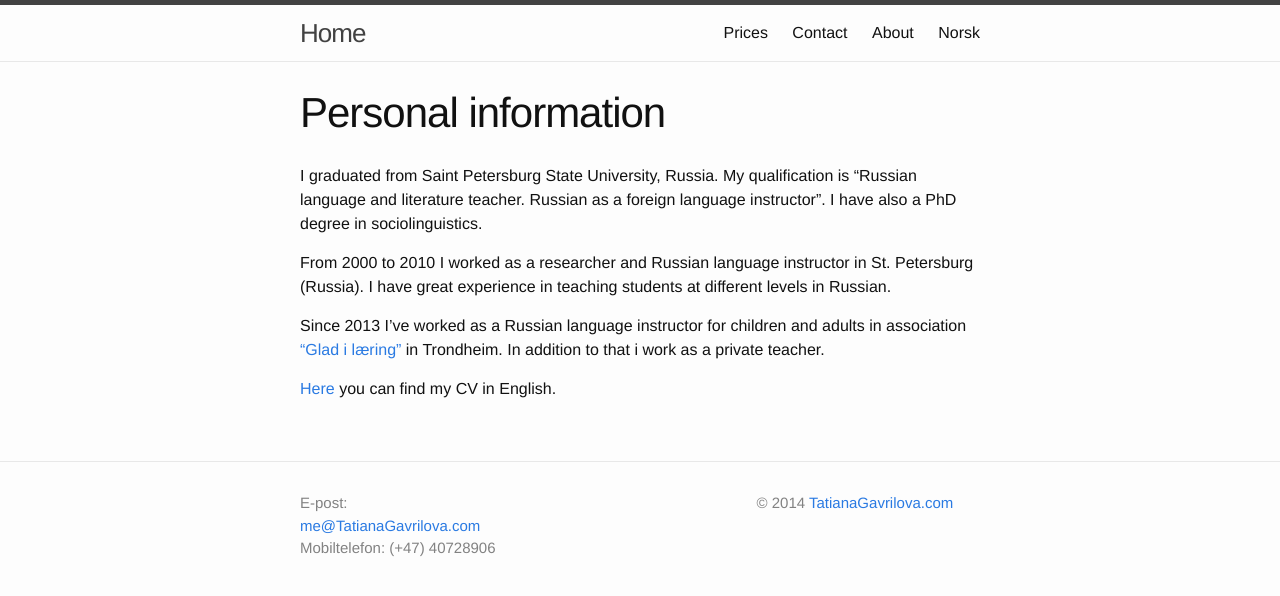
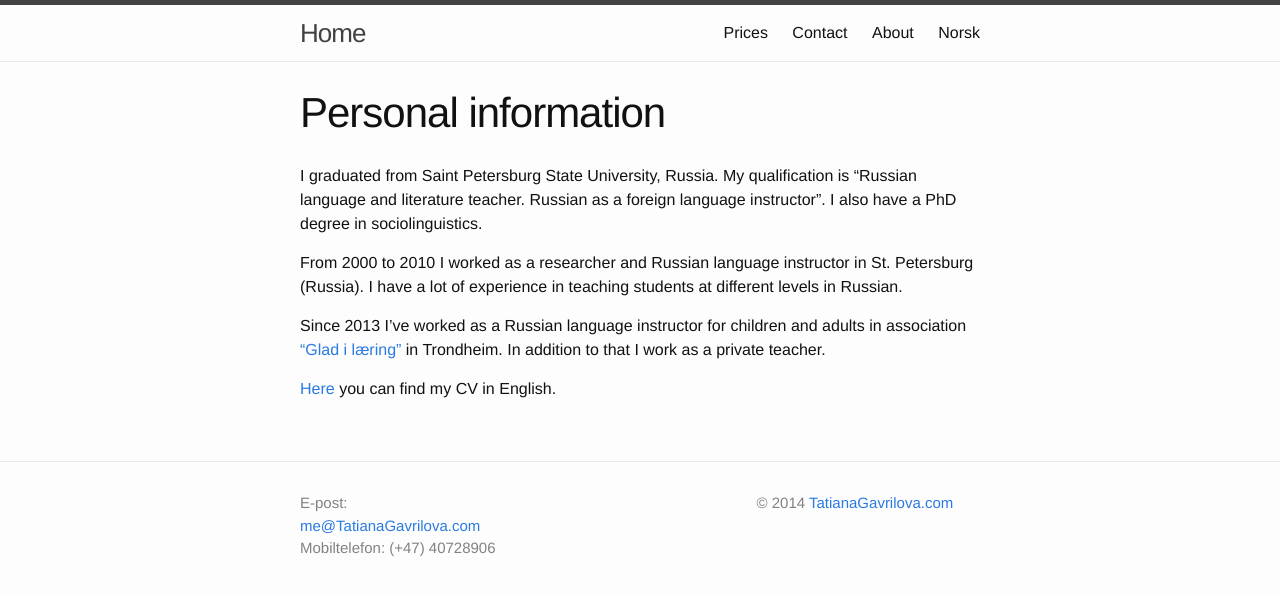
Before and after one commit to TatianaGavrilova/tatianagavrilova.github.io, a Jekyll site: the page built from en/02-about.md, in a window 1280 px wide. Shown: the top 596 px of the page. Built offline with Jekyll 4.4.1, drawn with Linux system fonts in a browser that asks for light colours.

Commit message:
Minor fixes to english version. Add alt to img.

```diff
--- a/en/02-about.md
+++ b/en/02-about.md
@@ -8,15 +8,15 @@ lang: en
 
 I graduated from Saint Petersburg State University, Russia. My qualification
 is "Russian language and literature teacher. Russian as a foreign language
-instructor". I have also a PhD degree in sociolinguistics.
+instructor". I also have a PhD degree in sociolinguistics.
 
 From 2000 to 2010 I worked as a researcher and Russian language instructor in
-St. Petersburg (Russia). I have great experience in teaching students at
+St. Petersburg (Russia). I have a lot of experience in teaching students at
 different levels in Russian.
 
 Since 2013 I've worked as a Russian language instructor for children and
 adults in association [“Glad i læring”](https://www.facebook.com/Russiskskole)
-in Trondheim. In addition to that i work as a private teacher.
+in Trondheim. In addition to that I work as a private teacher.
 
 [Here]({{ site.baseurl }}/cv/Tatiana_Gavrilova_CV_side_en.pdf) you can find my
 CV in English.
```
Also changed, not shown: en/01-contact.md (+1 -1 lines), en/index.md (+2 -1 lines), index.md (+2 -1 lines).
